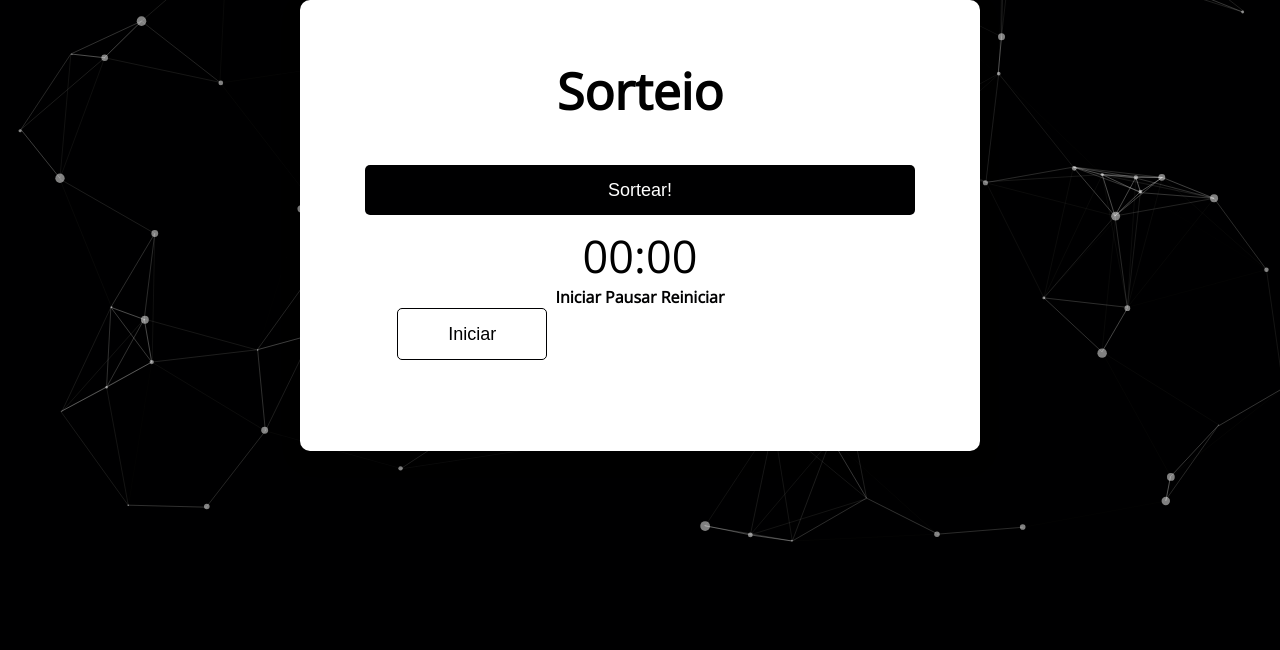
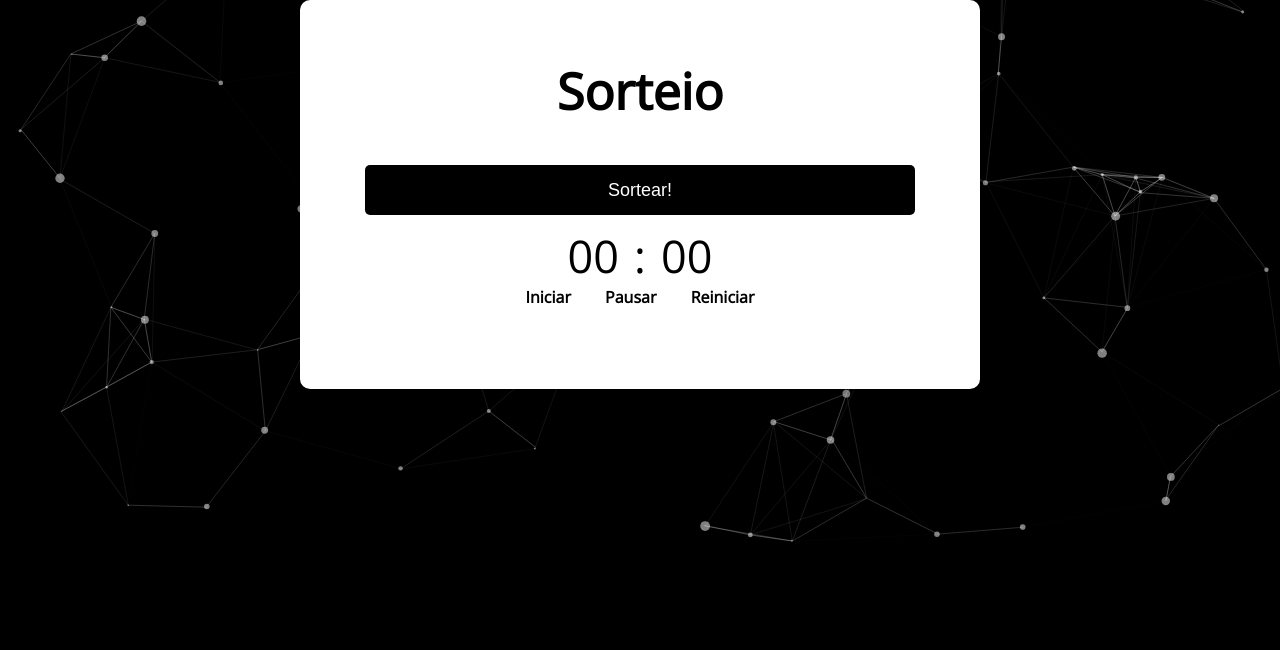
Before and after one commit to Semana-de-SI/saphira, a PHP site: page /sorteio.php in a window 1280 px wide. Shown: the part 248-898 px from the top of the page. Run offline with PHP 8.4, Linux system fonts and the light colour scheme; the visitor is signed in with stand-in values (Sample User, id 1); data that the repository does not hold is empty.

Commit message:
pointer e margin

```diff
--- a/sorteio.php
+++ b/sorteio.php
@@ -86,6 +86,10 @@ function returnData(input) {
 				0% { transform: rotate(0deg); }
 				100% { transform: rotate(360deg); }
 			}
+			span{
+				margin: 15px;
+				cursor: pointer;
+			}
 		</style>
 		<?php include 'Genericas/estilo.php'; ?>
 	</head>
@@ -110,9 +114,6 @@ function returnData(input) {
 									<div>
 										<b><span id="iniciar" style="color:<?php echo $_SESSION['corfundo']?>;">Iniciar</span>     <span id="pausar" style="color:<?php echo $_SESSION['corfundo']?>;">Pausar</span>     <span id="resetar" style="color:<?php echo $_SESSION['corfundo']?>;">Reiniciar</span></b>
 									</div>
-									<button class="btn btn--radius-2" type="button" onclick="start" name="start" style="line-height: all; color:<?php echo $_SESSION['corfundo']?>; border-style:solid; border-width: thin; background-color: white; border-color: <?php echo $_SESSION['corfundo']?>;">Iniciar</button>
-									<button class="btn btn--radius-2" type="button" onclick="pause" name="pause" style="line-height: all; background-color: white; border-color: <?php echo $_SESSION['corfundo']?>;">Pausar</button>
-									<button class="btn btn--radius-2" type="button" onclick="reset" name="reset" style="line-height: all; background-color: white; border-color: <?php echo $_SESSION['corfundo']?>;">Reiniciar</button>
 									<?php
 										if (isset($_POST["Sortear"])) {
 											$sql="SELECT * FROM saphira_presenca WHERE ID_subdivisoes='".$_SESSION['subdivisao']."' ORDER BY RAND() LIMIT 1"; //Usando o operador newID() sortear um vencedor da lista de presentes na palestra
```
